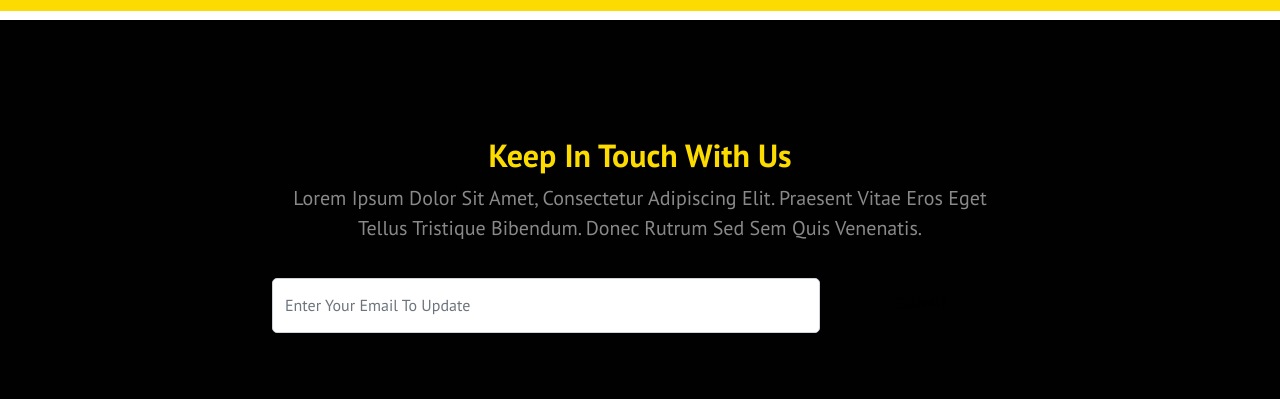
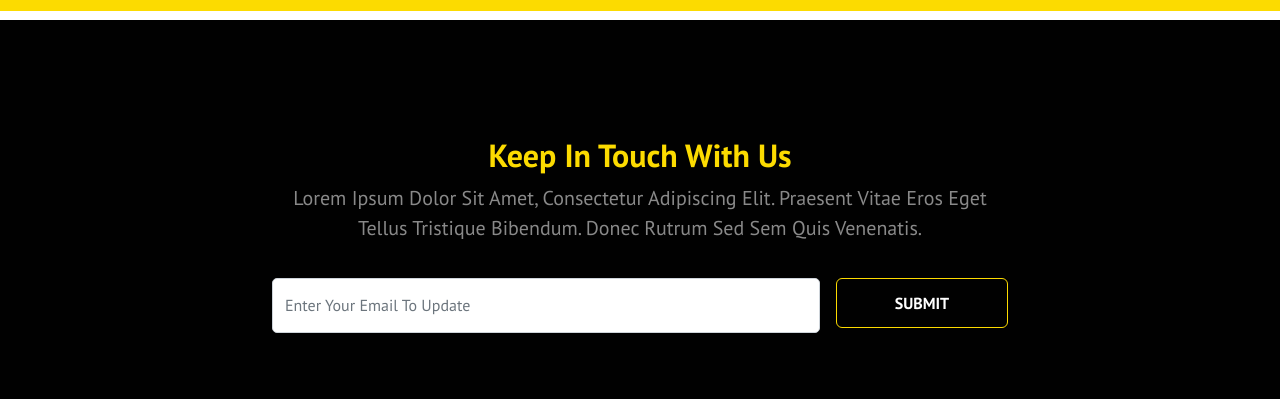
Before and after one commit to aklimaruhina/tinyone, a plain HTML site: page index.html in a window 1280 px wide. In both pictures the pointer is over the button "SUBMIT". Shown: the part 1523-1922 px from the top of the page. Drawn offline with Linux system fonts and the light colour scheme.

Commit message:
Update style.css

```diff
--- a/css/style.css
+++ b/css/style.css
@@ -119,7 +119,11 @@ footer{
 }
 .btn-yellow{
   background: #fcdb00;
-
+}
+.subscribe-form .btn:hover{
+    background: transparent;
+    border: 1px solid #fcdb00;
+    color: #fff;
 }
 .social-btn{
 
```
